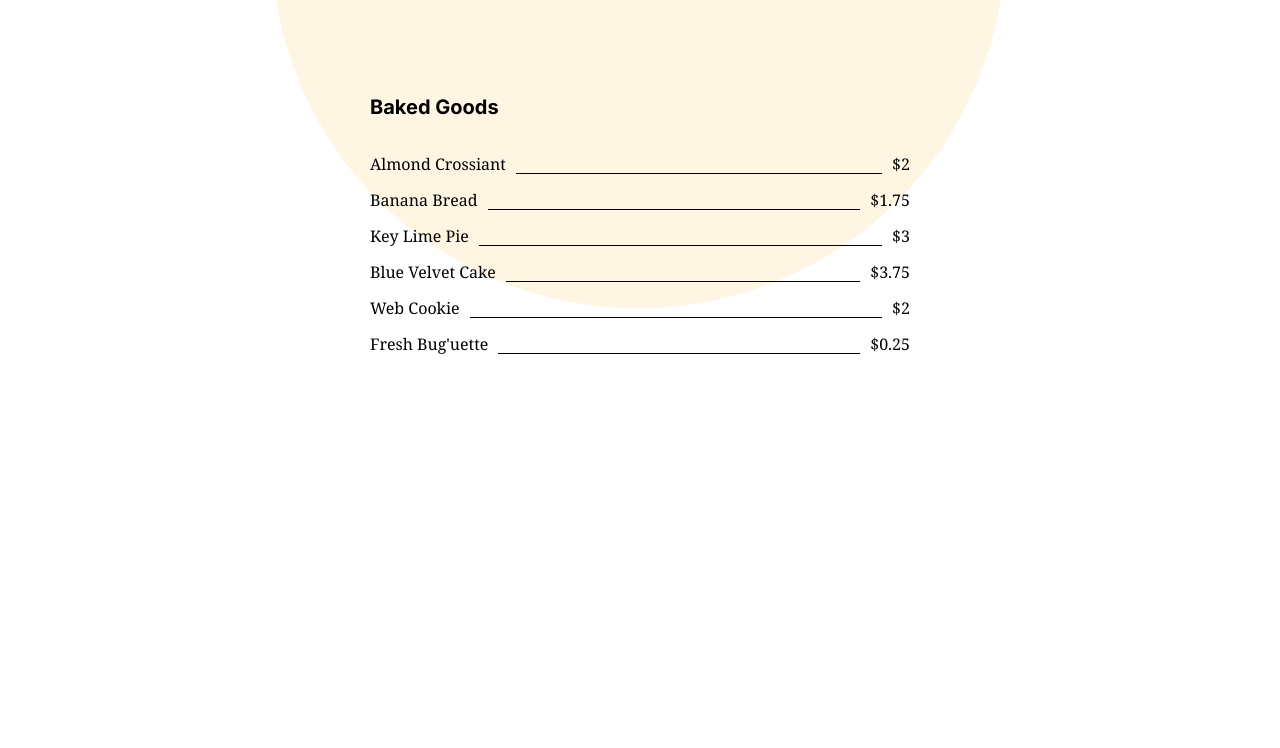
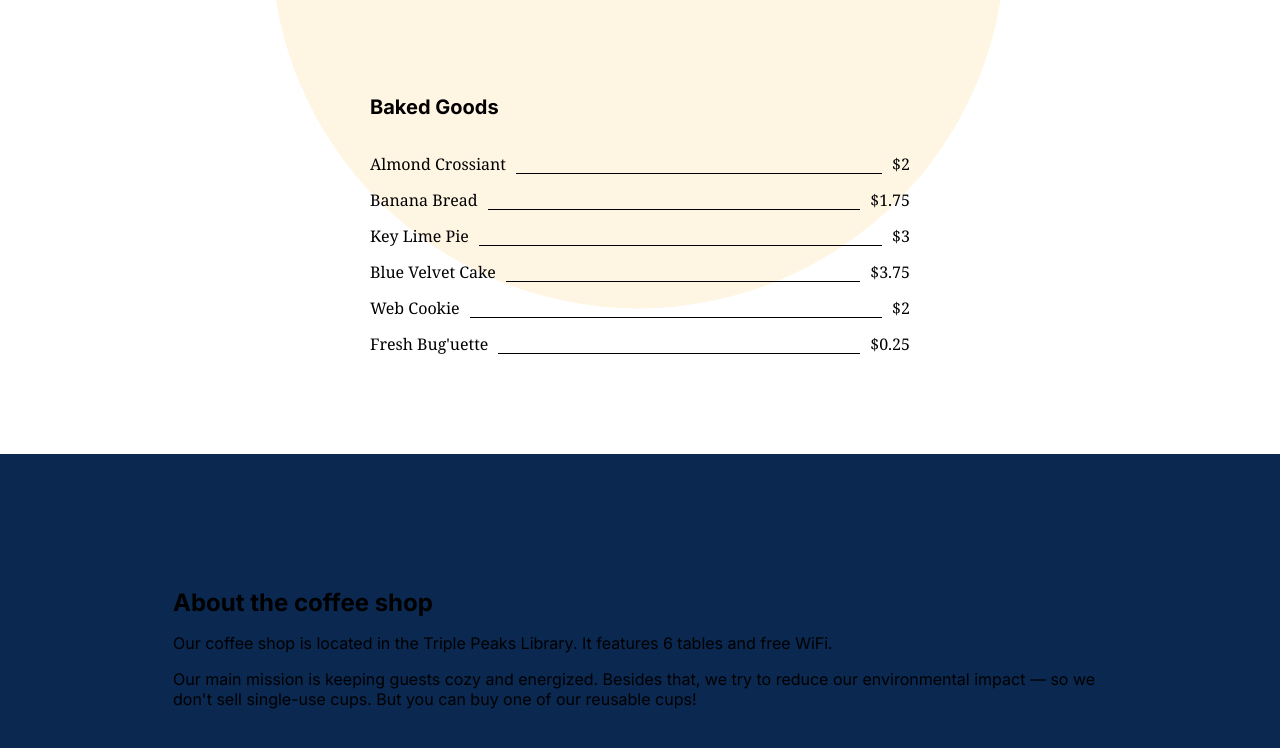
Before and after one commit to fauxfox117/se_project_coffeeshop, a plain HTML site: page index.html in a window 1280 px wide. Shown: the part 3272-4020 px from the top of the page. Before the commit the page ends 3726 px from the top, so only its background shows below. Drawn offline with Linux system fonts and the light colour scheme.

Commit message:
about update

```diff
--- /dev/null
+++ b/blocks/about.css
@@ -0,0 +1,14 @@
+.about {
+  background-color: #0a2850;
+  padding: 119px 173px;
+}
+
+.about__title {
+}
+
+.about__content {
+  max-width: 660px;
+}
+
+.about__paragraph {
+}
--- a/index.html
+++ b/index.html
@@ -228,7 +228,19 @@
             </li>
           </ul>
         </section>
-        <section class="about"></section>
+        <section class="about">
+          <h2 class="about__title">About the coffee shop</h2>
+          <p class="about__content">
+            Our coffee shop is located in the Triple Peaks Library. It features
+            6 tables and free WiFi.
+            <p class="about__paragraph">
+              Our main mission is keeping guests cozy and energized. Besides that,
+              we try to reduce our environmental impact — so we don't sell
+              single-use cups. But you can buy one of our reusable cups!
+            </p>
+          </p>
+
+        </section>
       </main>
       <footer id="contacts" class="footer"></footer>
     </div>
--- a/pages/index.css
+++ b/pages/index.css
@@ -7,3 +7,4 @@
 @import url(../blocks/form.css);
 @import url(../blocks/menu.css);
 @import url(../blocks/card.css);
+@import url(../blocks/about.css);
```
